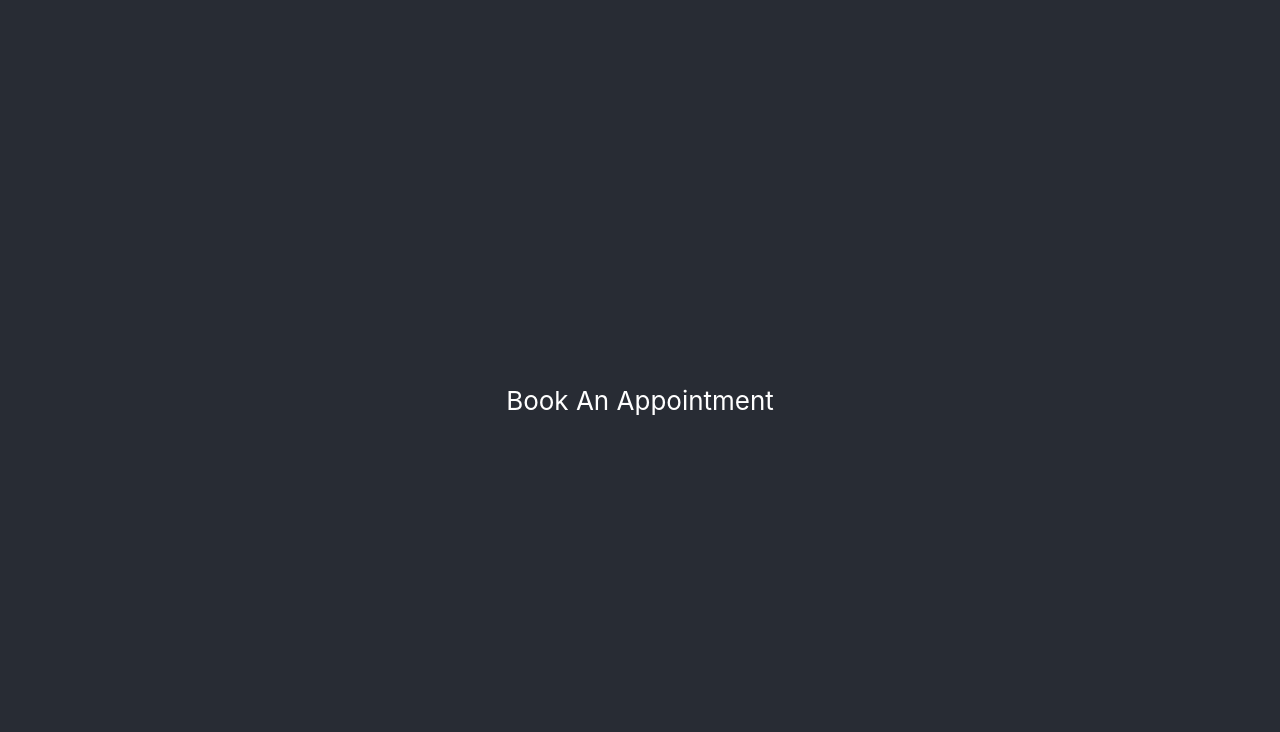
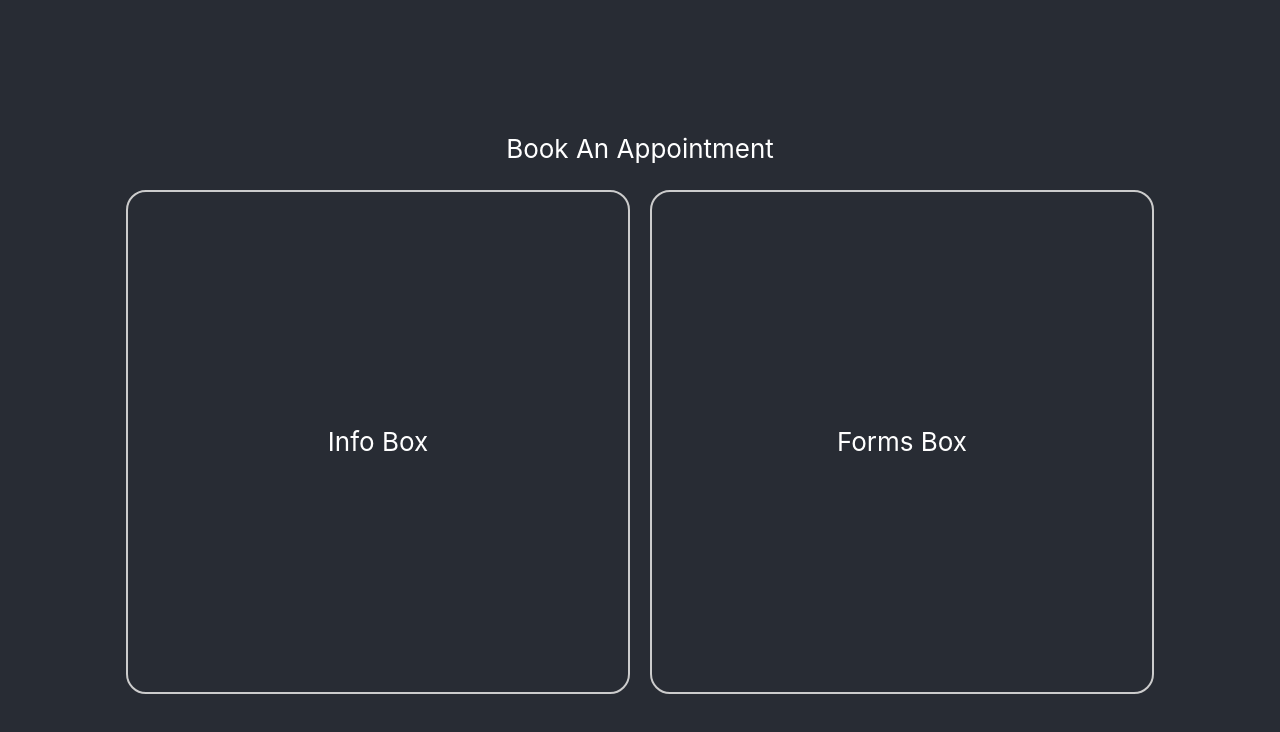
Before and after one commit to Granada-JT/appointments-frontend, a React (Create React App) app: page / in a window 1280 px wide. Shown: the top 732 px of the page. Built offline with nearby package versions, Linux system fonts and the light colour scheme.

Commit message:
feat: add initial app layout

```diff
--- a/public/index.html
+++ b/public/index.html
@@ -2,14 +2,14 @@
 <html lang="en">
   <head>
     <meta charset="utf-8" />
-    <link rel="icon" href="%PUBLIC_URL%/favicon.ico" />
+    <link rel="icon" href="%PUBLIC_URL%/icon.svg" />
     <meta name="viewport" content="width=device-width, initial-scale=1" />
     <meta name="theme-color" content="#000000" />
     <meta
       name="description"
       content="Web site created using create-react-app"
     />
-    <link rel="apple-touch-icon" href="%PUBLIC_URL%/logo192.png" />
+    <link rel="apple-touch-icon" href="%PUBLIC_URL%/icon.svg" />
     <!--
       manifest.json provides metadata used when your web app is installed on a
       user's mobile device or desktop. See https://developers.google.com/web/fundamentals/web-app-manifest/
@@ -24,7 +24,7 @@
       work correctly both with client-side routing and a non-root public URL.
       Learn how to configure a non-root public URL by running `npm run build`.
     -->
-    <title>React App</title>
+    <title>Doctors' Appointments</title>
   </head>
   <body>
     <noscript>You need to enable JavaScript to run this app.</noscript>
--- a/src/App.css
+++ b/src/App.css
@@ -1,19 +1,8 @@
-.App {
+.app {
   text-align: center;
 }
 
-.App-logo {
-  height: 40vmin;
-  pointer-events: none;
-}
-
-@media (prefers-reduced-motion: no-preference) {
-  .App-logo {
-    animation: App-logo-spin infinite 20s linear;
-  }
-}
-
-.App-header {
+.app-header {
   background-color: #282c34;
   min-height: 100vh;
   display: flex;
@@ -24,15 +13,19 @@
   color: white;
 }
 
-.App-link {
-  color: #61dafb;
+.app-body {
+  display: flex;
+  width: 100%;
+  justify-content: center;
+  gap: 20px;
 }
 
-@keyframes App-logo-spin {
-  from {
-    transform: rotate(0deg);
-  }
-  to {
-    transform: rotate(360deg);
-  }
+.app-box {
+  display: flex;
+  justify-content: center;
+  align-items: center;
+  width: 500px;
+  height: 500px;
+  border-radius: 20px;
+  border: 2px solid #ccc
 }
--- a/src/App.tsx
+++ b/src/App.tsx
@@ -2,11 +2,19 @@ import './App.css';
 
 function App() {
   return (
-    <div className="App">
-      <header className="App-header">
+    <div className="app">
+      <header className="app-header">
         <p>
           Book An Appointment
         </p>
+        <div className="app-body">
+          <div className="app-box">
+            Info Box
+          </div>
+          <div className="app-box">
+            Forms Box
+          </div>
+        </div>
       </header>
     </div>
   );
```
Also changed, not shown: public/icon.svg (added), public/manifest.json, 1 other file (tests, documents, lock files or other folders).
